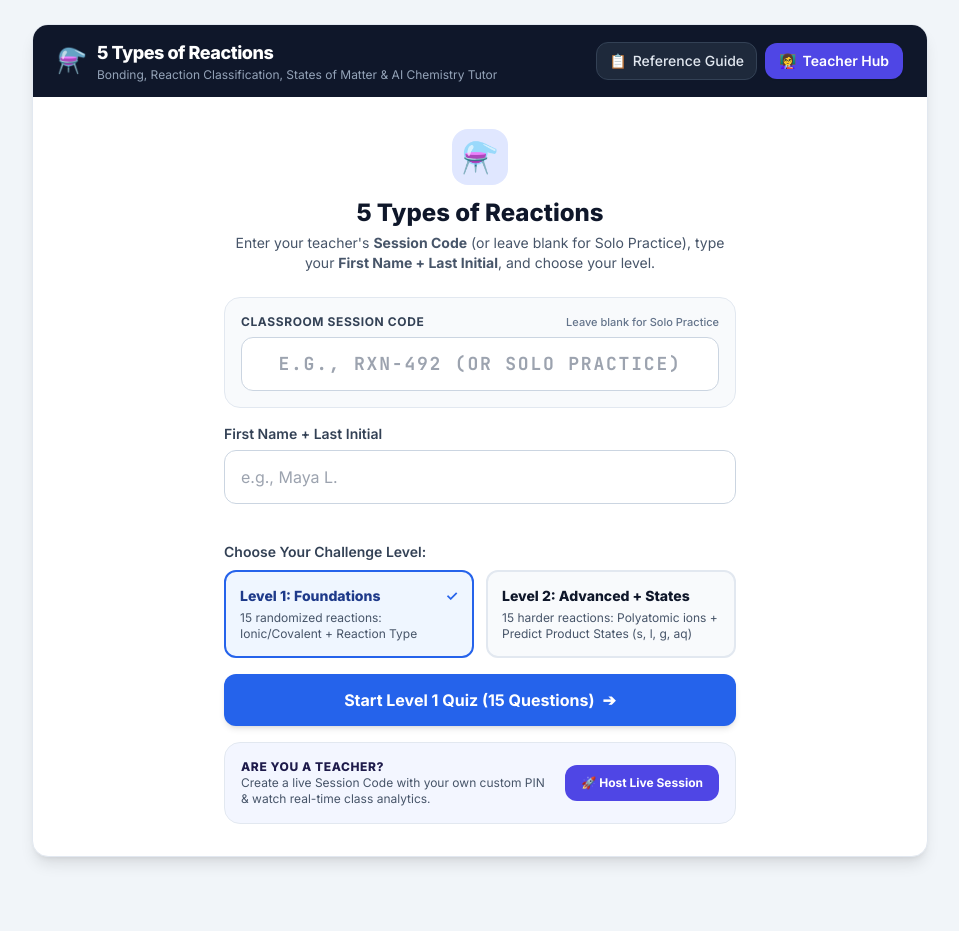
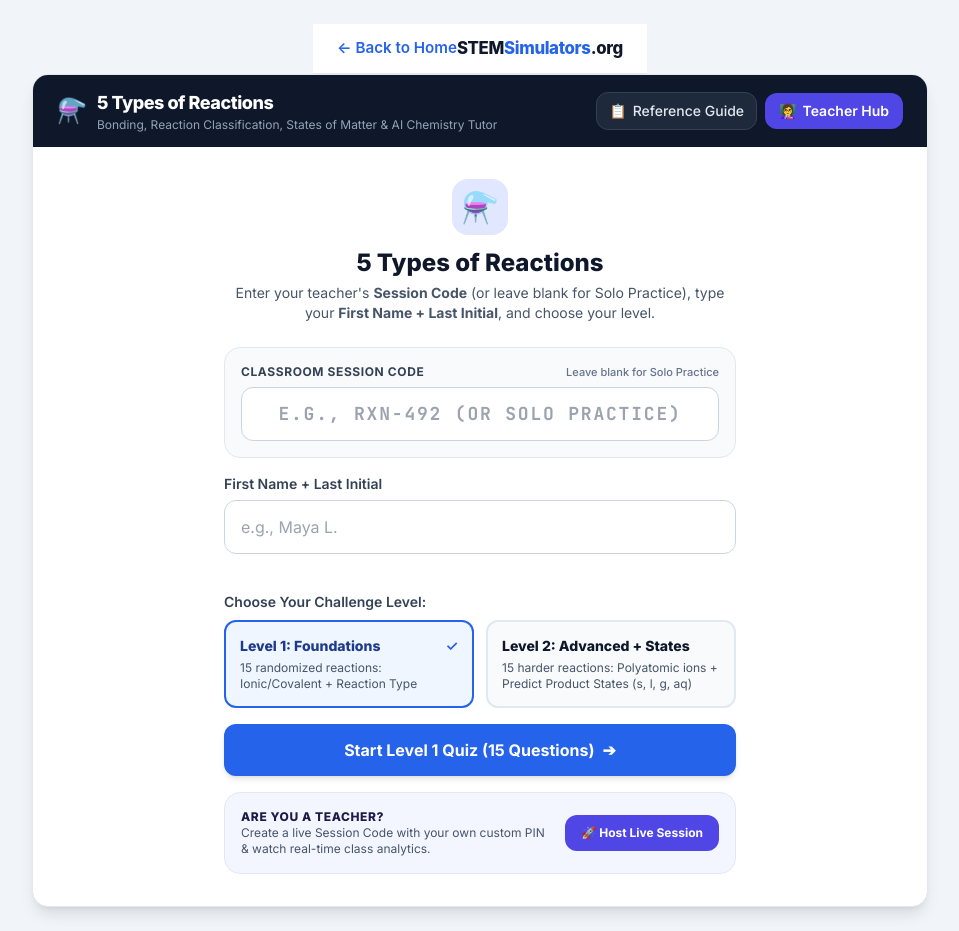
Before and after one commit to carnation831/stemsimulators, a plain HTML site: page practice/reactions.html in a window 1280 px wide. Shown: the whole page, without its empty margins (160-1119 px from the left). Before the commit the page ends 881 px from the top, so only its background shows below. Drawn offline with nearby package versions, Linux system fonts and the light colour scheme.

Commit message:
Update reactions.html

```diff
--- a/practice/reactions.html
+++ b/practice/reactions.html
@@ -44,7 +44,15 @@
   </style>
 </head>
 <body class="min-h-screen flex flex-col items-center justify-start py-4 px-3 sm:py-6 sm:px-6">
-
+<!-- Back to Home Navigation Bar -->
+<div style="background-color: #ffffff; border-bottom: 1px solid #e2e8f0; padding: 0.75rem 1.5rem; font-family: -apple-system, BlinkMacSystemFont, 'Segoe UI', Roboto, sans-serif; display: flex; justify-content: space-between; align-items: center;">
+  <a href="/" style="text-decoration: none; color: #2563eb; font-weight: 600; font-size: 0.95rem; display: inline-flex; align-items: center; gap: 0.4rem;">
+    &larr; Back to Home
+  </a>
+  <a href="/" style="text-decoration: none; color: #0f172a; font-weight: 800; font-size: 1.05rem; letter-spacing: -0.02em;">
+    STEM<span style="color: #2563eb;">Simulators</span>.org
+  </a>
+</div>
   <!-- Main Responsive Container -->
   <div id="app-shell" class="w-full max-w-4xl bg-white rounded-2xl shadow-lg border border-slate-200 overflow-hidden transition-all duration-300">
 
```
